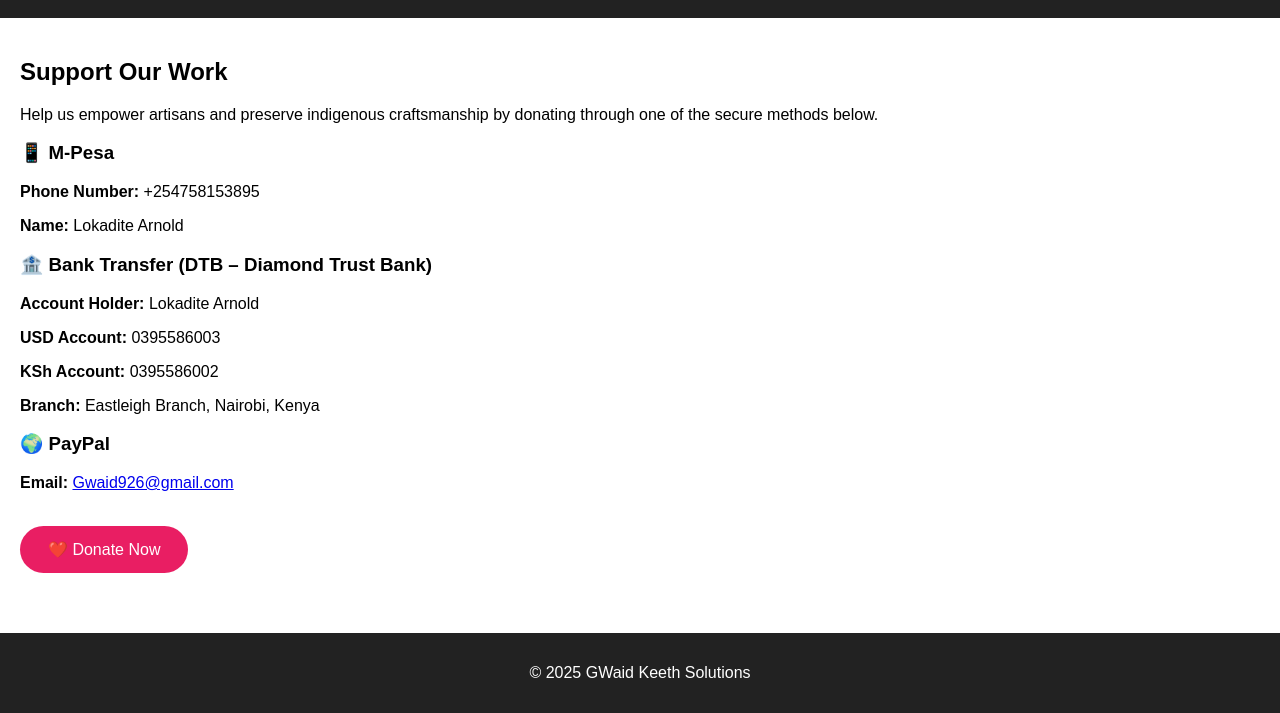
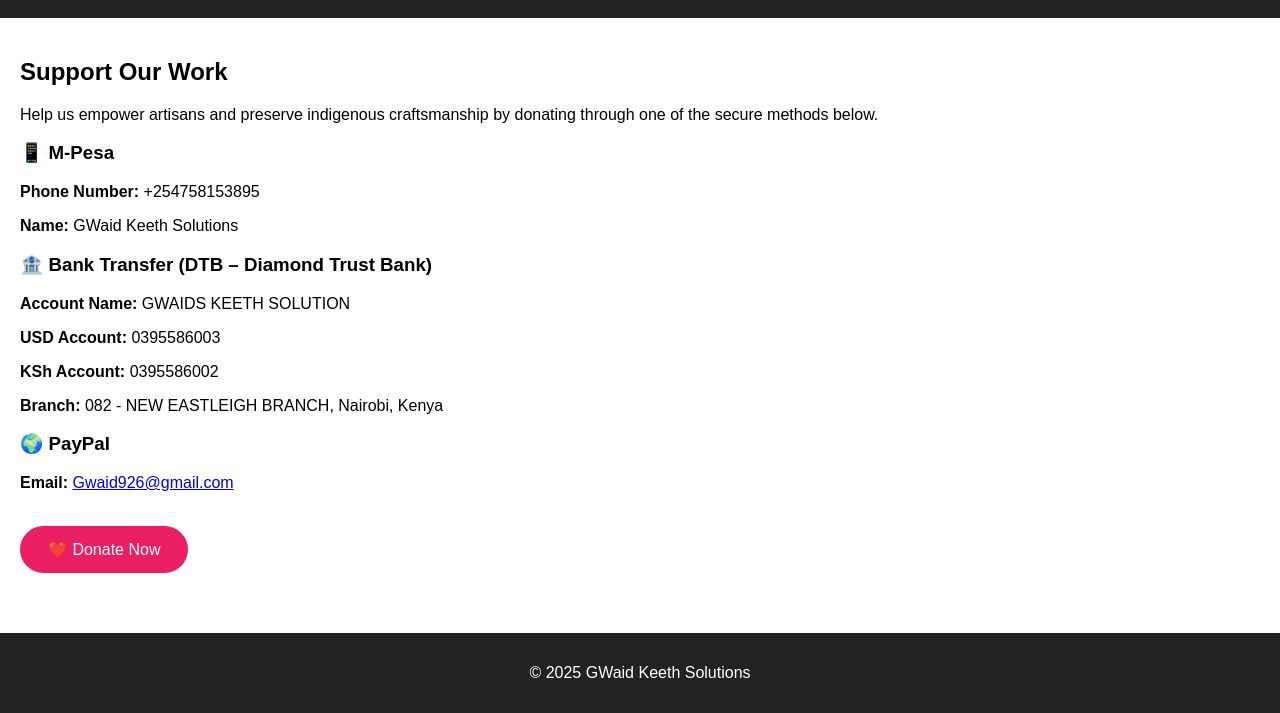
Before and after one commit to GWaid-Kenya/GWAID-Keeth-site-, a plain HTML site: page donate.html in a window 1280 px wide. Shown: the part 120-833 px from the top of the page. Drawn offline with Linux system fonts and the light colour scheme; files that its build step writes are made by us from their sources.

Commit message:
Add files via upload

```diff
--- a/donate.html
+++ b/donate.html
@@ -27,13 +27,13 @@
     <section class="donation-methods">
       <h3>📱 M-Pesa</h3>
       <p><strong>Phone Number:</strong> +254758153895</p>
-      <p><strong>Name:</strong> Lokadite Arnold</p>
+      <p><strong>Name:</strong> GWaid Keeth Solutions</p>
 
       <h3>🏦 Bank Transfer (DTB – Diamond Trust Bank)</h3>
-      <p><strong>Account Holder:</strong> Lokadite Arnold</p>
+      <p><strong>Account Name:</strong> GWAIDS KEETH SOLUTION</p>
       <p><strong>USD Account:</strong> 0395586003</p>
       <p><strong>KSh Account:</strong> 0395586002</p>
-      <p><strong>Branch:</strong> Eastleigh Branch, Nairobi, Kenya</p>
+      <p><strong>Branch:</strong> 082 - NEW EASTLEIGH BRANCH, Nairobi, Kenya</p>
 
       <h3>🌍 PayPal</h3>
       <p><strong>Email:</strong> <a href="mailto:Gwaid926@gmail.com">Gwaid926@gmail.com</a></p>
```
